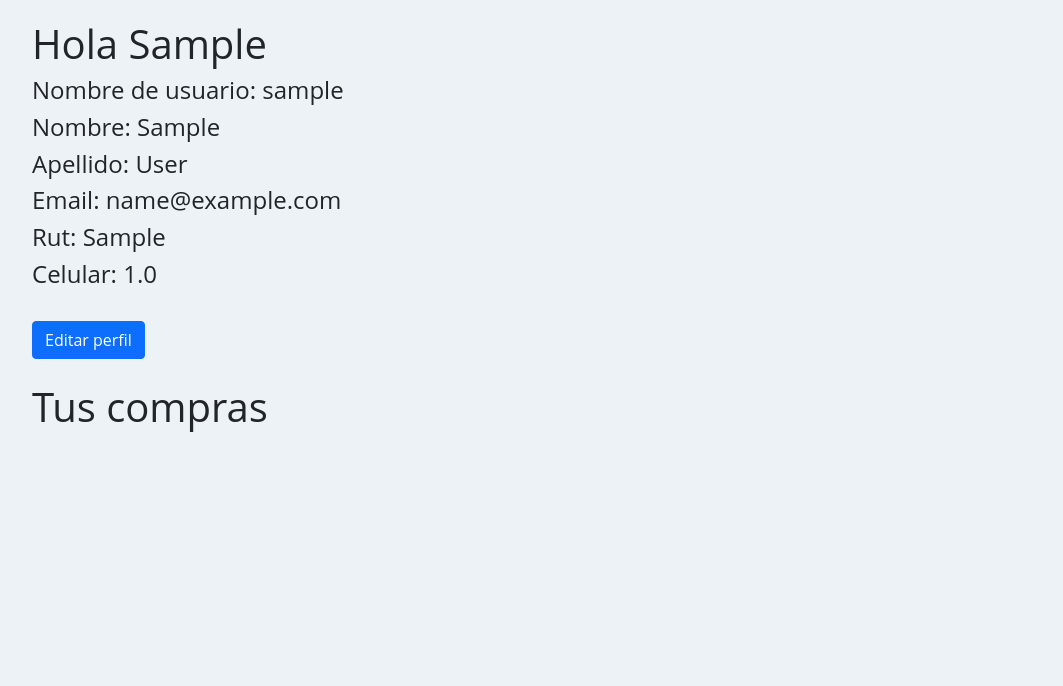
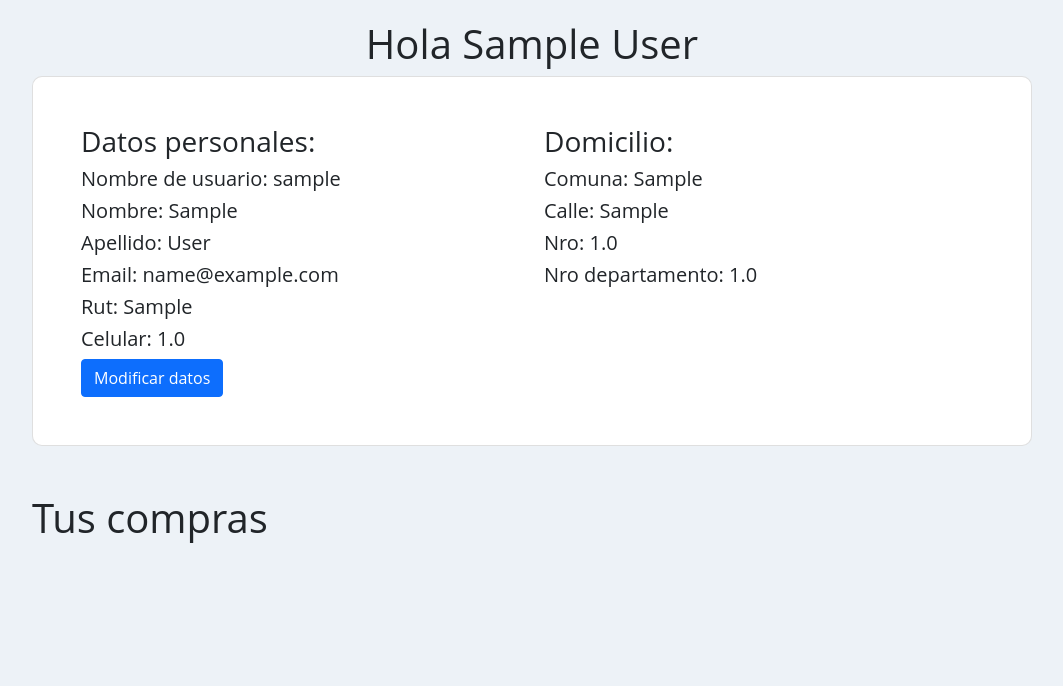
Before and after one commit to Jaycedam/ferme-website, a Django app: page /profile/ in a window 1280 px wide. Shown: the part 56-742 px from the top of the page, without its empty margins (108-1171 px from the left). Run offline with Django 3.2, Linux system fonts and the light colour scheme; a user stored in the database is signed in; tables that the repository leaves empty hold one stand-in row (values such as "Sample post"); some libraries are stand-ins or nearby versions.

Commit message:
New profile page

```diff
--- a/app/forms.py
+++ b/app/forms.py
@@ -52,6 +52,11 @@ class ProfileForm(forms.ModelForm):
         model = Persona
         fields = ["rut_persona", "celular"]
 
+class AdressForm(forms.ModelForm):
+    class Meta:
+        model = Domicilio
+        fields = ["id_domicilio","rut_persona", "id_comuna", "id_tipo_domicilio", "calle", "nro", "nro_departamento"]
+
 
 class ModifyUserForm(forms.ModelForm):
     def clean_first_name(self):
--- a/app/models.py
+++ b/app/models.py
@@ -19,10 +19,11 @@ class Comuna(models.Model):
     class Meta:
         managed = False
         db_table = 'comuna'
+        ordering = ['comuna']
 
 
 class Domicilio(models.Model):
-    id_domicilio = models.AutoField(primary_key=True)
+    id_domicilio = models.IntegerField(primary_key=True)
     calle = models.CharField(max_length=200)
     nro = models.FloatField()
     nro_departamento = models.FloatField(blank=True, null=True)
--- a/app/static/app/css/style.css
+++ b/app/static/app/css/style.css
@@ -325,24 +325,12 @@ input.error {
       background: #121212;
     }
 
-    .card {
+    .card, .filtros, .container-productos .wrapper {
       background-color: #2b2b2b;
     }
 
-    .table {
+    .table, .container-productos a, .form-label {
         color: white !important;
-    }
-
-    .filtros {
-        background-color: #2b2b2b;
-    }
-
-    .container-productos .wrapper {
-        background-color: #2b2b2b;
-    }
-
-    .container-productos a {
-        color: white;
     }
 
 
@@ -351,18 +339,12 @@ input.error {
         background-color: #212529!important;
         color: white!important;
     }
-    .navbar-brand {
-        color: white!important;
-    }
-    .nav-link {
+    .navbar-brand, .nav-link, .dropdown-item {
         color: white!important;
     }
     .dropdown-menu {
         background-color: #212529!important;
     }
-    .dropdown-item {
-        color: white!important;
-    }
     .dropdown-item:hover{
         background-color: #3b4046!important;
     }
--- a/app/templates/app/base.html
+++ b/app/templates/app/base.html
@@ -1,26 +1,30 @@
 <!DOCTYPE html>
 <html lang="es">
+
 <head>
     <meta charset="UTF-8">
     <meta name="viewport" content="width=device-width, initial-scale=1.0">
     <title>Ferme - {% block title %}{% endblock %}</title>
 
-    <link href="https://cdn.jsdelivr.net/npm/bootstrap@5.0.0-beta3/dist/css/bootstrap.min.css" rel="stylesheet" integrity="sha384-eOJMYsd53ii+scO/bJGFsiCZc+5NDVN2yr8+0RDqr0Ql0h+rP48ckxlpbzKgwra6" crossorigin="anonymous">
+    <link href="https://cdn.jsdelivr.net/npm/bootstrap@5.0.0-beta3/dist/css/bootstrap.min.css" rel="stylesheet"
+        integrity="sha384-eOJMYsd53ii+scO/bJGFsiCZc+5NDVN2yr8+0RDqr0Ql0h+rP48ckxlpbzKgwra6" crossorigin="anonymous">
     <link rel="stylesheet" href="https://cdn.jsdelivr.net/npm/bootstrap-icons@1.4.1/font/bootstrap-icons.css">
     {% block css %}
     {% endblock %}
 
     {% load static %}
-    <link rel="shortcut icon" type="image/jpg" href="{% static 'app/img/tools-black.png' %}"/>
+    <link rel="shortcut icon" type="image/jpg" href="{% static 'app/img/tools-black.png' %}" />
     <link rel="stylesheet" href="{% static 'app/css/style.css' %}">
 
 </head>
+
 <body>
     <nav class="navbar navbar-expand-lg navbar-light bg-light">
         <div class="container-fluid">
             <a class="navbar-brand" href="{% url 'home' %}">FERME</a>
-            <button class="navbar-toggler" type="button" data-bs-toggle="collapse" data-bs-target="#navbarSupportedContent"
-                aria-controls="navbarSupportedContent" aria-expanded="false" aria-label="Toggle navigation">
+            <button class="navbar-toggler" type="button" data-bs-toggle="collapse"
+                data-bs-target="#navbarSupportedContent" aria-controls="navbarSupportedContent" aria-expanded="false"
+                aria-label="Toggle navigation">
                 <span class="navbar-toggler-icon"></span>
             </button>
             <div class="collapse navbar-collapse" id="navbarSupportedContent">
@@ -48,11 +52,28 @@
                         </ul>
                     </li>
                     {% else %}
-                    <li class="nav-item">
-                        <a class="nav-link" href="{% url 'login' %}">Iniciar sesión</a>
-                    </li>
-                    <li class="nav-item">
-                        <a class="nav-link" href="{% url 'register' %}">Registrarse</a>
+                    <li class="nav-item dropdown">
+                        <a class="nav-link dropdown-toggle" href="#" id="navbarDropdown" role="button"
+                            data-bs-toggle="dropdown" aria-expanded="false">
+                            Iniciar sesión
+                        </a>
+                        <div class="dropdown-menu">
+                            <form class="px-4 py-3" method="POST" action="{% url 'login' %}">
+                                {% csrf_token %}
+                                <div class="mb-3">
+                                    <label for="username" class="form-label">Nombre de usuario</label>
+                                    <input type="text" class="form-control" name="username">
+                                </div>
+                                <div class="mb-3">
+                                    <label for="password" class="form-label">Contraseña</label>
+                                    <input type="password" class="form-control" name="password">
+                                </div>
+
+                                <button type="submit" class="btn btn-primary">Iniciar sesión</button>
+                            </form>
+                            <div class="dropdown-divider"></div>
+                            <a class="dropdown-item" href="{% url 'register' %}">¿No tienes cuenta? Regístrate</a>
+                        </div>
                     </li>
                     {% endif %}
 
@@ -95,8 +116,9 @@
         <nav class="navbar navbar-expand-lg navbar-dark bg-dark">
             <div class="container-fluid">
                 <a class="navbar-brand" href="{% url 'home' %}">FERME</a>
-                <button class="navbar-toggler" type="button" data-bs-toggle="collapse" data-bs-target="#navbarSupportedContent"
-                    aria-controls="navbarSupportedContent" aria-expanded="false" aria-label="Toggle navigation">
+                <button class="navbar-toggler" type="button" data-bs-toggle="collapse"
+                    data-bs-target="#navbarSupportedContent" aria-controls="navbarSupportedContent"
+                    aria-expanded="false" aria-label="Toggle navigation">
                     <span class="navbar-toggler-icon"></span>
                 </button>
                 <div class="collapse navbar-collapse" id="navbarSupportedContent">
@@ -114,8 +136,12 @@
     </footer>
 
 
-    <script src="https://code.jquery.com/jquery-3.5.1.slim.min.js" integrity="sha384-DfXdz2htPH0lsSSs5nCTpuj/zy4C+OGpamoFVy38MVBnE+IbbVYUew+OrCXaRkfj" crossorigin="anonymous"></script>
-    <script src="https://cdn.jsdelivr.net/npm/bootstrap@5.0.0-beta3/dist/js/bootstrap.bundle.min.js" integrity="sha384-JEW9xMcG8R+pH31jmWH6WWP0WintQrMb4s7ZOdauHnUtxwoG2vI5DkLtS3qm9Ekf" crossorigin="anonymous"></script>
+    <script src="https://code.jquery.com/jquery-3.5.1.slim.min.js"
+        integrity="sha384-DfXdz2htPH0lsSSs5nCTpuj/zy4C+OGpamoFVy38MVBnE+IbbVYUew+OrCXaRkfj"
+        crossorigin="anonymous"></script>
+    <script src="https://cdn.jsdelivr.net/npm/bootstrap@5.0.0-beta3/dist/js/bootstrap.bundle.min.js"
+        integrity="sha384-JEW9xMcG8R+pH31jmWH6WWP0WintQrMb4s7ZOdauHnUtxwoG2vI5DkLtS3qm9Ekf"
+        crossorigin="anonymous"></script>
     <script src="https://cdn.jsdelivr.net/npm/sweetalert2@10"></script>
     <script src="{% static 'app/js/cart.js' %}"></script>
 
@@ -136,4 +162,5 @@
     {% endblock %}
 
 </body>
+
 </html>
--- a/app/templates/app/profile/profile.html
+++ b/app/templates/app/profile/profile.html
@@ -7,21 +7,55 @@
 {% load crispy_forms_tags %}
 
 <div class="container">
-    <h1>Hola {{user.first_name}}</h1>
 
-    <h4>Nombre de usuario: {{ user.username }}</h4>
-    <h4>Nombre: {{ user.first_name }}</h4>
-    <h4>Apellido: {{ user.last_name }}</h4>
-    <h4>Email: {{ user.email }}</h4>
+    <div class="row">
+        <div class="col-sm text-center">
+            <h1>Hola {{user.first_name}} {{ user.last_name }}</h1>
+        </div>
+    </div>
 
-    <h4>Rut: {{ persona.rut_persona }}</h4>
-    <h4>Celular: {{ persona.celular }}</h4>
+    <div class="card p-5">
+        <div class="row">
+            <div class="col-sm">
+                <h3>Datos personales:</h3>
+                <h5>Nombre de usuario: {{ user.username }}</h5>
+                <h5>Nombre: {{ user.first_name }}</h5>
+                <h5>Apellido: {{ user.last_name }}</h5>
+                <h5>Email: {{ user.email }}</h5>
+                <h5>Rut: {{ profile.rut_persona }}</h5>
+                <h5>Celular: {{ profile.celular }}</h5>
+                <a class="btn btn-primary float-left" href="{% url 'profile_modify'%}">Modificar datos</a>
+            </div>
 
-    <br>
+            <div class="col-sm">
+                {% if not domicilio %}
+                <h3>Registra tu domicilio:</h3>
+                <form action="" method="POST">
+                    {% csrf_token %}
+                    {{ form|crispy }}
+                    <button type="submit">Registrar</button>
+                </form>
+                {% endif %}
+                {% if domicilio %}
+                <h3>Domicilio:</h3>
+                <h5>Comuna: {{ domicilio.id_comuna }}</h5>
+                <h5>Calle: {{ domicilio.calle }}</h5>
+                <h5>Nro: {{ domicilio.nro }}</h5>
+                {% if domicilio.nro_departamento %}
+                    <h5>Nro departamento: {{ domicilio.nro_departamento }}</h5>
+                {% endif %}
 
-    <a href="{% url 'profile_modify'%}">
-        <button class="btn btn-primary float-left">Editar perfil</button>
-    </a>
+
+
+
+                {% endif %}
+
+            </div>
+        </div>
+
+
+    </div>
+
 
     <br><br>
 
--- a/app/views.py
+++ b/app/views.py
@@ -1,10 +1,10 @@
-from .forms import CustomUserCreationForm, ProfileForm, ModifyUserForm, ModifyProfileForm, ProductRequestForm
+from .forms import CustomUserCreationForm, ProfileForm, ModifyUserForm, ModifyProfileForm, ProductRequestForm, AdressForm
 from django.contrib.auth import authenticate, login
 from django.contrib.auth.decorators import login_required, permission_required
 from django.shortcuts import render, redirect, get_object_or_404
 from rest_framework.authentication import SessionAuthentication
 from rest_framework.permissions import IsAuthenticated
-from .models import Persona, User, FamiliaProducto, Producto, TipoProducto
+from .models import Persona, User, FamiliaProducto, Producto, TipoProducto, Domicilio
 from .filters import ProductoFilter, ProductoAdminFilter, UsuarioAdminFilter
 from django.contrib import messages
 
@@ -76,18 +76,38 @@ def home(request):
 def profile(request):
     user = request.user
 
-    try:
-        persona = Persona.objects.get(usuario=user.id)
+    data = {
+        "user":user,
+    }
 
-        data = {
-            "persona":persona,
-            "user":user
-        }
+    if Persona.objects.filter(usuario=user).exists():
+        profile = Persona.objects.get(usuario=user)
+        data["profile"] = profile
 
-    except:
-        data = {
-            "user":user
-        }
+        if Domicilio.objects.filter(rut_persona=profile.rut_persona).exists():
+            data["domicilio"] = Domicilio.objects.get(rut_persona=profile.rut_persona)
+        else:
+            data["form"] = AdressForm(instance=profile)
+
+    else:
+        print("No se ha registrado el perfil")
+        pass
+
+
+
+    if request.method == 'POST':
+        form = AdressForm(data=request.POST)
+
+        if form.is_valid():
+            form.save()
+            messages.success(request, "Domicilio registrado correctamente")
+            return redirect(to="profile")
+
+        data["form"] = form
+
+
+
+
 
     return render(request, 'app/profile/profile.html', data)
 
@@ -119,7 +139,7 @@ def profile_modify(request):
             prof.usuario = request.user
             prof.save()
 
-            return redirect(to="perfil")
+            return redirect(to="profile")
 
         data["form"] = form
         data["profile_form"] = profile_form
```
Also changed, not shown: app/templates/registration/login.html (+10 -21 lines), app/migrations/0002_auto_20210503_2041.py (added). Lines whose indentation alone changed are shown as unchanged.
